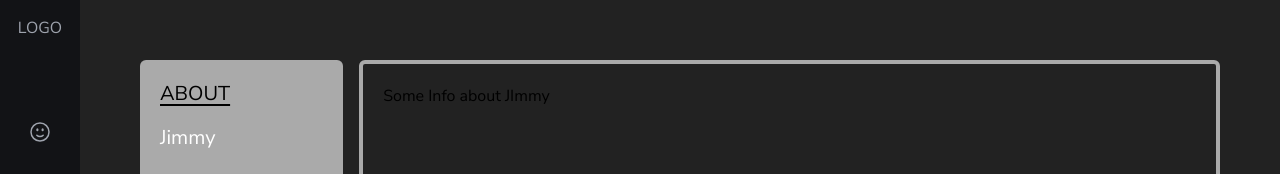
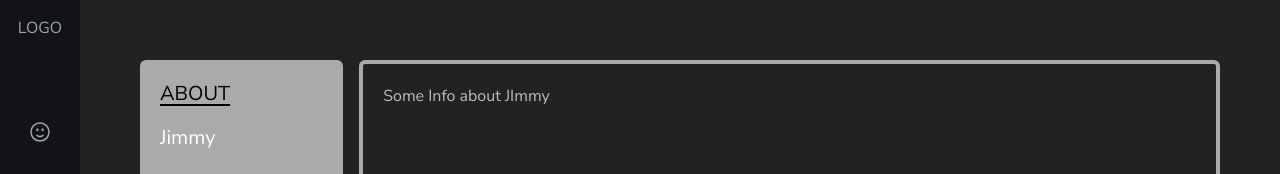
Before and after one commit to wongprom/test-next-13, a Next.js app: page /about/jimmy in a window 1280 px wide. Shown: the top 174 px of the page. Built offline with nearby package versions, Linux system fonts and the light colour scheme.

Commit message:
about/jimmy/page.tsx change text color.

```diff
--- a/app/about/jimmy/page.tsx
+++ b/app/about/jimmy/page.tsx
@@ -1,7 +1,7 @@
 import React from 'react';
 
 const page = () => {
-  return <p>Some Info about JImmy</p>;
+  return <p className="text-[#babdc5]">Some Info about JImmy</p>;
 };
 
 export default page;
```
